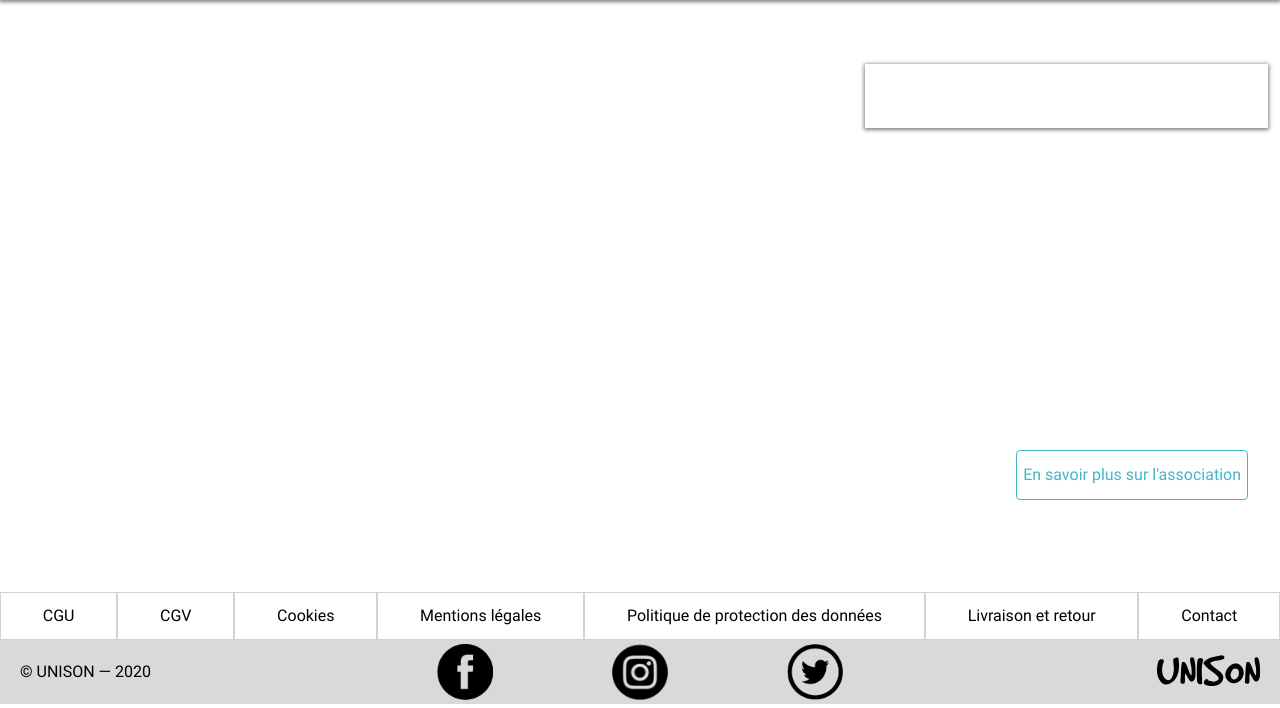
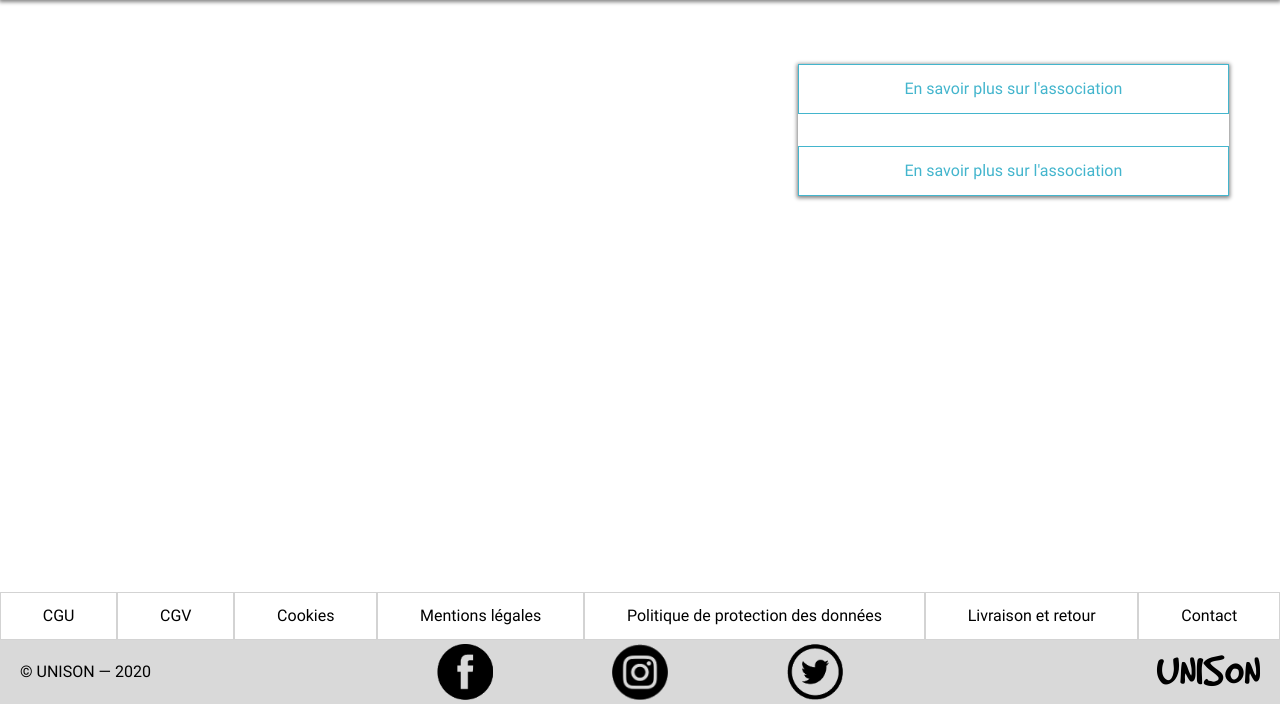
Before and after one commit to yodoko/unison, a Symfony app: template templates/charity/index.html.twig in a window 1280 px wide. Shown: the part 96-804 px from the top of the page. Run offline with Twig, Linux system fonts and the light colour scheme; the template is opened without the code that fills it, so the values that code supplies are empty; some libraries are stand-ins or nearby versions.

Commit message:
Great design quality improvement done

```diff
--- a/public/style/charity.css
+++ b/public/style/charity.css
@@ -1,3 +1,52 @@
+/* page layout */
+
+/* space content from header */
+
+/* should be put in the grid.css because it is obviously a useful class for the grid system */
+
+.row .col.away-from-header {
+    margin-top: 64px;
+}
+
+.row .col.away-from-side {
+    padding-left: 4%;
+    padding-right: 4%
+}
+
+/* description of association */
+
+.description {
+    padding: 1em 2em 1em 2em;
+}
+
+.description-title {
+    text-align: center;
+}
+
+/* p html tag with a sibling important to space them for readibility */
+
+.description>p+p {
+    margin-top: 1em;
+}
+
+/* external link style */
+
+a.button.blue.visit {
+    height: 50px;
+    width: 100%;
+    border-radius: 0%;
+}
+
+/* important to hide unneeded text (is needed for the js to work) */
+
+.hidden-text {
+    display: none;
+}
+
+/* carousel style  */
+
+/* carousel item style */
+
 .carousel .carousel-item {
     width: 350px;
     height: 350px;
@@ -10,47 +59,16 @@
     opacity: 0.6 !important;
 }
 
-.carousel-item.active {
-    background-color: #43b5cd !important;
-    opacity: 1 !important;
-}
+/* inner image */
 
 .carousel-item>img {
     object-fit: cover;
     -o-object-fit: cover;
 }
 
-.description {
-    padding: 3em 1em 1em 1em;
+/* active */
+
+.carousel-item.active {
+    background-color: #43b5cd !important;
+    opacity: 1 !important;
 }
-
-.description-title {
-    text-align: center;
-}
-
-.description>p+p {
-    margin-top: 1em;
-}
-
-a.button.blue {
-    height: 50px;
-}
-
-a.button.blue.visit {
-    position: absolute;
-    right: 2em;
-}
-
-.hidden-text {
-    display: none;
-}
-
-.marged {
-    margin-top: 64px;
-}
-
-@media only screen and (max-width: 1000px) {
-    a.button.blue {
-        width: 100%;
-    }
-}
--- a/templates/charity/index.html.twig
+++ b/templates/charity/index.html.twig
@@ -13,12 +13,13 @@ Nos associations partenaires
 <div class="row">
 
     {# carousel container #}
-    <div class="col s12 m12 l8">
+    <div class="col s12 m12 l7">
 
         <div class="carousel">
             {% for charity in charity_array %}
             <div class="carousel-item shadow" ext-link="{{ charity['link'] }}" charity-name="{{ charity['name'] }}">
-                <img src="{{ asset('images/' ~ charity['image_name']) }}" alt="Soutenez {{ charity['name'] }} dans sa lutte !!">
+                <img src="{{ asset('images/' ~ charity['image_name']) }}"
+                    alt="Soutenez {{ charity['name'] }} dans sa lutte !!">
             </div>
             {% endfor %}
 
@@ -27,9 +28,15 @@ Nos associations partenaires
 
     </div>
 
-    <div class="col s12 m12 l4 marged">
+    <div class="col s12 m12 l5 away-from-header away-from-side  ">
+        <div class="shadow narrow-fade">
+            {# top visit link #}
+            <a href="" class="button blue visit hover-full">
+                En savoir plus sur l'association
+            </a>
+
             {# description container, padding added to p+p #}
-        <div class="description shadow ">
+            <div class="description ">
 
                 <h2 class="description-title"> {{ charity_array[0]['name'] }} </h2>
                 {% for charity in charity_array %}
@@ -43,16 +50,14 @@ Nos associations partenaires
                 {% endfor %}
 
                 {% endfor %}
-        </div>
 
             </div>
 
-    {# action container #}
-    <div class="col s12 m12 l12">
-        {# visit link with right absolute position #}
-        <a href="" class="button blue visit">
+            {# bottom visit link #}
+            <a href="" class="button blue visit hover-full">
                 En savoir plus sur l'association
             </a>
+        </div>
     </div>
 
 </div>
```
Lines whose indentation alone changed are shown as unchanged.
